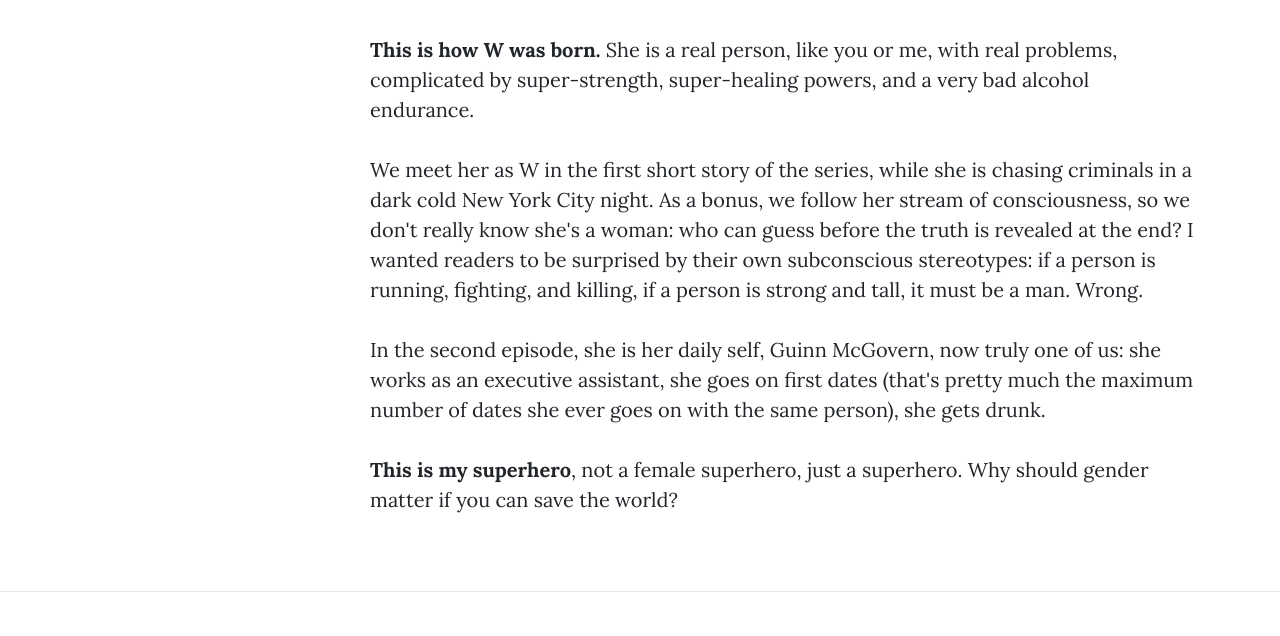
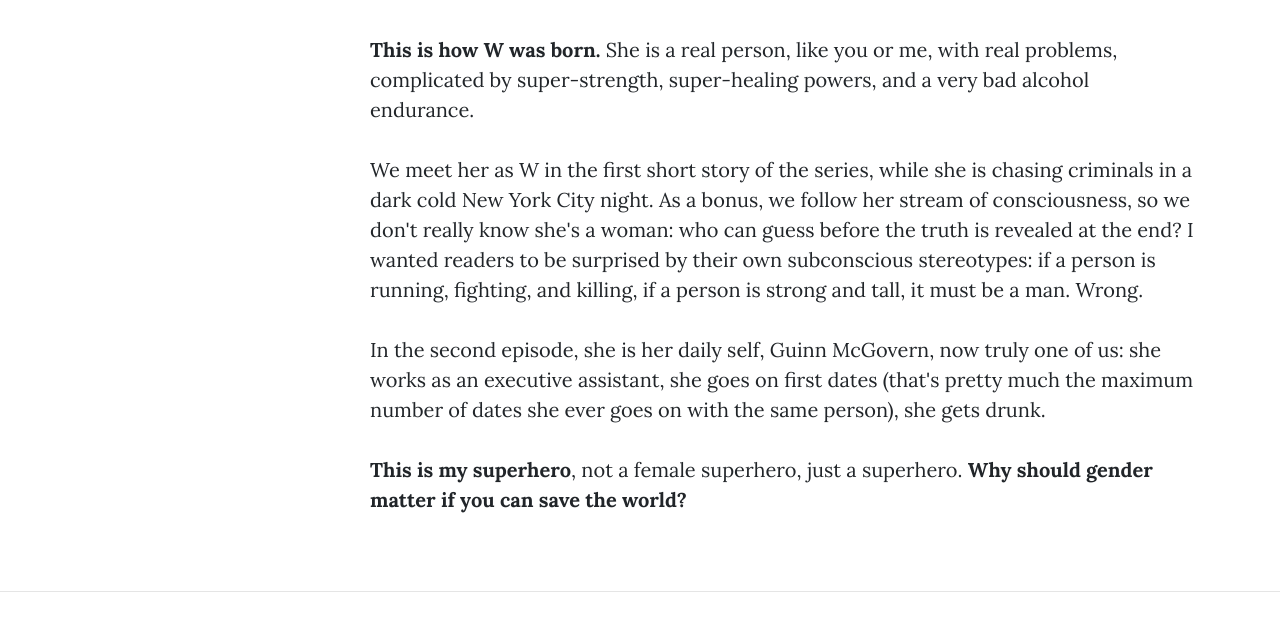
Before and after one commit to aecpublishing/annalisaconti.github.io, a website: page on-writing-the-w-series.html in a window 1280 px wide. Shown: the part 2326-2962 px from the top of the page. Drawn offline with nearby package versions, Linux system fonts and the light colour scheme; files that its build step writes are made by us from their sources.

Commit message:
Minor updates to post content
Ac on 5/18

```diff
--- a/on-writing-the-w-series.html
+++ b/on-writing-the-w-series.html
@@ -141,7 +141,7 @@
 
 <p>In the second episode, she is her daily self, Guinn McGovern, now truly one of us: she works as an executive assistant, she goes on first dates (that's pretty much the maximum number of dates she ever goes on with the same person), she gets drunk.</p>
 
-<p><strong>This is my superhero</strong>, not a female superhero, just a superhero. Why should gender matter if you can save the world?</p>
+<p><strong>This is my superhero</strong>, not a female superhero, just a superhero. <strong>Why should gender matter if you can save the world?</strong></p>
            <br>
            </div>
         </div>
```
